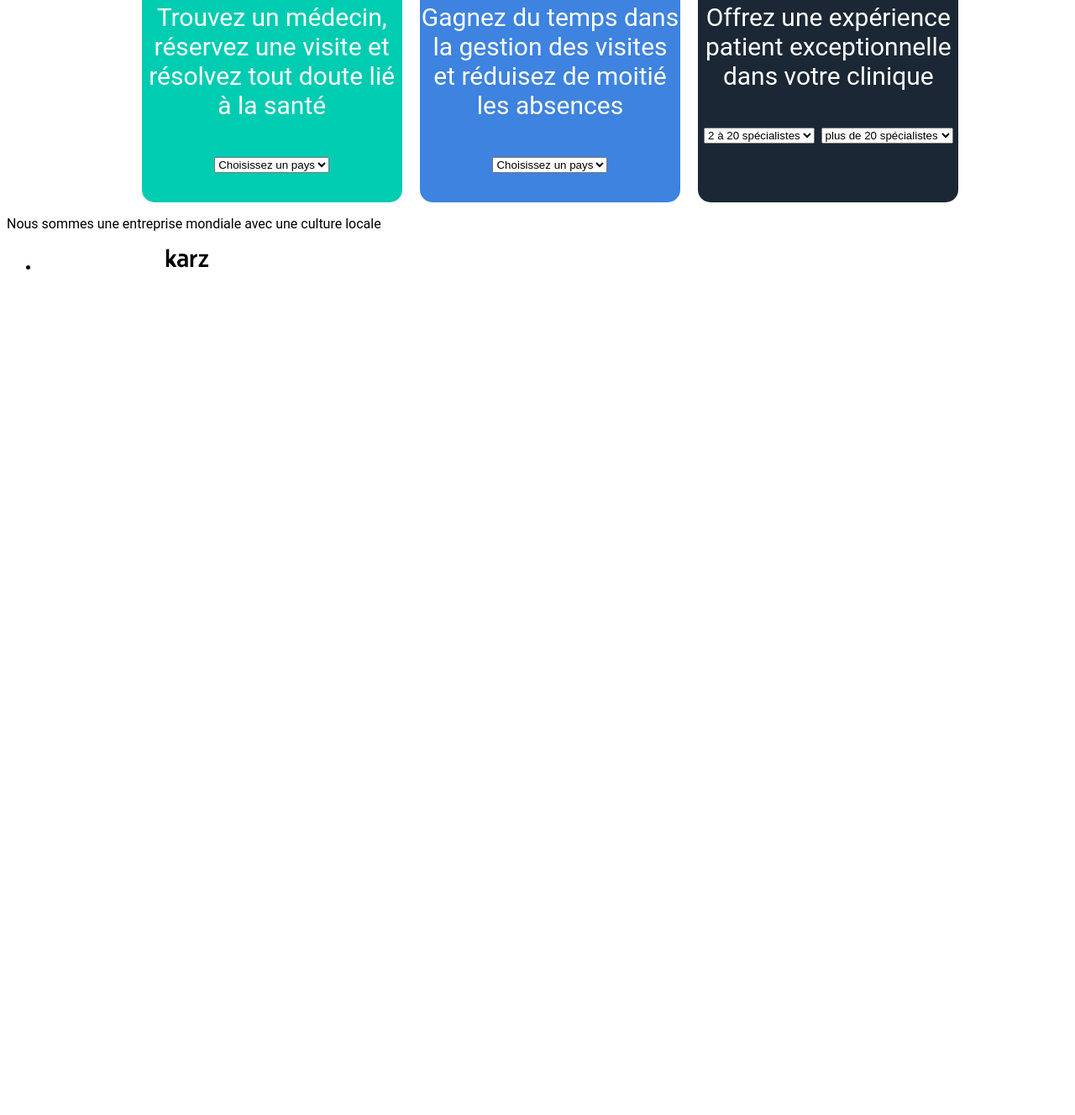
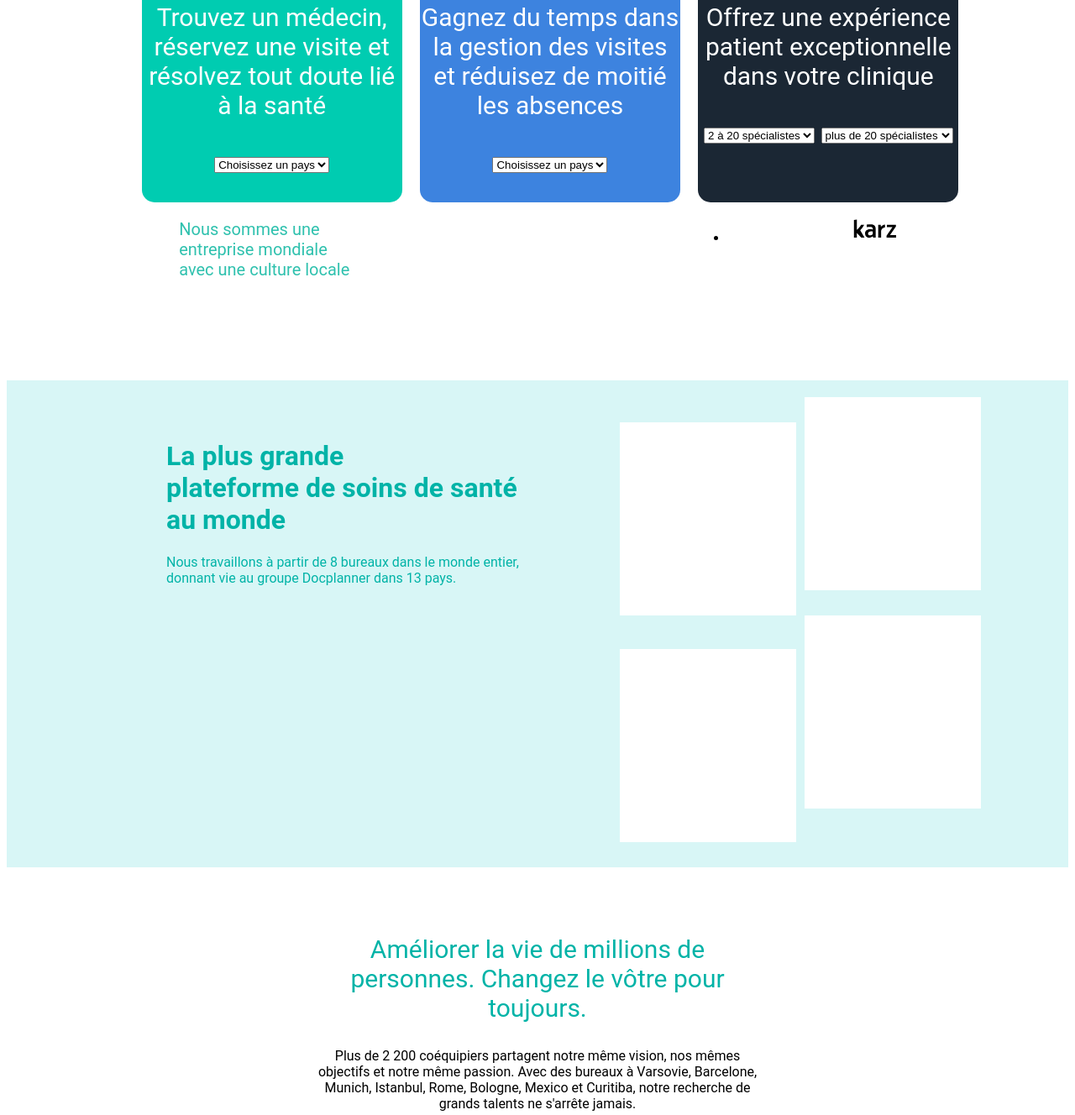
Before and after one commit to zenon12/projet_docplanner, a plain HTML site: page index.html in a window 1280 px wide. Shown: the part 710-2038 px from the top of the page at 84% size. Before the commit the page ends 1054 px from the top, so only its background shows below. Drawn offline with Linux system fonts and the light colour scheme.

Commit message:
deuxieme modifications

```diff
--- a/index.html
+++ b/index.html
@@ -135,7 +135,7 @@
      </div>
      <div class="bloc3">
         <p>
-            Nous sommes une entreprise mondiale
+            Nous sommes une <br> entreprise mondiale <br>
              avec une culture locale
 
         </p>
@@ -143,6 +143,73 @@
             <ul> <div> <li> <a href="#"> <svg class="test" xmlns="http://www.w3.org/2000/svg" width="200" height="32" viewBox="0 0 200 32"> <path d="M189.018 10.678h10.762v2.132L192.736 23H200v2.89h-11.387v-2.103l7.02-10.22h-6.615v-2.89zm-10.347 0h3.012l.244 2.448h.032c.767-1.12 2.638-2.557 4.817-2.677v3.197c-3.174.62-4.63 2.725-4.63 4.634v7.61h-3.47V10.68h-.004zM165 10.38c1.51-.123 3.145-.16 4.725-.16 3.72 0 5.94 1.44 5.94 5.504v10.163h-3.12l-.156-1.52h-.042c-1.07 1.152-2.625 1.826-4.615 1.826-2.635 0-4.73-1.708-4.73-5.09 0-3.148 2.624-6.078 9.19-4.684v-.917c0-1.814-1.062-2.32-3.156-2.32-1.286 0-2.376.087-4.035.23L165 10.38zm7.193 8.445c-2.782-.71-5.564.16-5.564 2.31 0 1.43.94 2.267 2.353 2.203 1.113-.05 2.338-.54 3.207-1.31v-3.2l.003-.003zm-18.93 1.572v5.49h-3.47V4.992l3.47-.402V16.73c1.92-1.63 3.745-3.763 5.035-6.052h3.683c-1.288 2.508-2.83 4.672-4.718 6.522l5.13 8.69h-3.9l-3.81" ></path> </svg>  </a> </li> </div> </ul>
 
         </div>
+    </div>
+    <div class="bloc4">
+        <div class="area">
+            <h1>La plus grande <br>
+                plateforme de soins de santé <br> au monde
+            </h1>
+            <p>
+                Nous travaillons à partir de 8 bureaux dans le monde entier, <br> donnant vie au groupe Docplanner dans 13 pays.
+            </p>
+        </div>
+        <div class="box">
+            <div class="box1"></div>
+            <div class="box2"></div>
+            <div class="box3"></div>
+            <div class="box4"></div>
+        </div>
+
+    </div>
+    <div class="bloc5">
+        <p class="paragragh">
+            Améliorer la vie de millions de <br> personnes. Changez le vôtre pour <br> toujours.
+
+        </p>
+        <p>
+            Plus de 2 200 coéquipiers partagent notre même vision, nos mêmes <br> objectifs et notre même passion. Avec des bureaux à Varsovie, Barcelone, <br> Munich, Istanbul, Rome, Bologne, Mexico et Curitiba, notre recherche de <br> grands talents ne s'arrête jamais.
+
+
+        </p>
+    </div>
+    <div class="bloc6">
+        <div class="img1">
+            <img class="dim" src="https://www.docplanner.com/images/warsaw.png" alt="Varsovie">
+        </div>
+        <div class="img2">
+            <img class="dim" src="https://www.docplanner.com/images/barcelona.png" alt="Barcelone">
+
+        </div>
+        <div class="img3">
+            <img class="dim" src="https://www.docplanner.com/images/munich.png" alt="Munich">
+
+        </div>
+        <div class="img4">
+            <img class="dim" src="https://www.docplanner.com/images/istanbul.png" alt="Istanbul">
+
+        </div>
+        <div class="img5">
+            <img class="dim" src="https://www.docplanner.com/images/rome.png" alt="Rome">
+
+        </div>
+        <div class="img6">
+            <img class="dim" src="https://www.docplanner.com/images/bologna.png" alt="Pologne">
+
+        </div>
+        <div class="img7">
+            <img class="dim" src="https://www.docplanner.com/images/curitiba.png" alt="Curitiba">
+
+        </div>
+        <div class="img8">
+            <img class="dim" src="https://www.docplanner.com/images/mexico-city.png" alt="Mexico">
+
+        </div>
+    </div>
+    <div class="bloc7">
+        <p class="paragraph">
+            Ça semble intéressant? Rejoignez <br> nous maintenant!
+        </p>
+        <a href="#">VOIR TOUTE LES OUVERTURES EN COURS </a>
     </div>
 
 
--- a/style.css
+++ b/style.css
@@ -122,3 +122,139 @@ header{
     font-size: 30px;
 
 }
+.bloc3 {
+    display: flex;
+    justify-content: space-around;
+
+}
+
+.bloc3 p {
+    font-size: 20px;
+    color: rgb(47,193,174); ;
+}
+
+
+
+.bloc4 {
+    background-color: rgb(216,246,246);
+    height: 580px;
+    margin-top: 100px;
+    display: flex ;
+
+}
+
+.bloc4 .box .box1 {
+    background-color: rgb(255,255,255);
+    height: 230px;
+    width: 210px;
+    margin-top: 50px ;
+
+
+
+
+}
+
+.bloc4 .box .box2 {
+    background-color: rgb(255,255,255);
+    height: 230px;
+    width: 210px;
+    margin-top: 20px;
+
+
+}
+.bloc4 .box .box3 {
+    background-color: rgb(255,255,255);
+    height: 230px;
+    width: 210px;
+    margin-top: 80px ;
+
+
+
+}
+
+.bloc4 .box .box4 {
+    background-color: rgb(255,255,255);
+    height: 230px;
+    width: 210px;
+    margin-top: 40px;
+
+
+}
+.bloc4 .box {
+    display: grid;
+    grid-template-columns: 220px 210px;
+    grid-template-rows: 240px 240px;
+    margin-left: 100px;
+
+
+
+}
+
+
+.bloc4 .area {
+     margin-left: 190px;
+     margin-right: 20px;
+     margin-top: 50px;
+     color: rgb(0,179,167);
+}
+
+
+.bloc5 {
+    text-align: center;
+    margin-top: 80px;
+}
+
+
+.bloc5 .paragragh {
+    font-size: 30px;
+    color:  rgb(0,179,167);
+}
+
+
+
+
+.bloc6 {
+    background-color: brown;
+    width: 1000px;
+    text-align: center;
+    margin-left: 180px;
+    display: grid;
+    grid-template-columns:310px 310px 310px  ;
+    grid-template-rows: 380px 380px 380px ;
+    margin-top: 80px;
+}
+
+
+
+.bloc6 .dim {
+    height: 350px;
+    width: 310px;
+}
+
+
+
+
+
+
+
+
+
+
+
+
+
+
+
+
+
+
+
+
+
+
+
+.bloc7 {
+    margin-top: 80px ;
+    text-align: center;
+    margin-bottom: 100px;
+}
```
